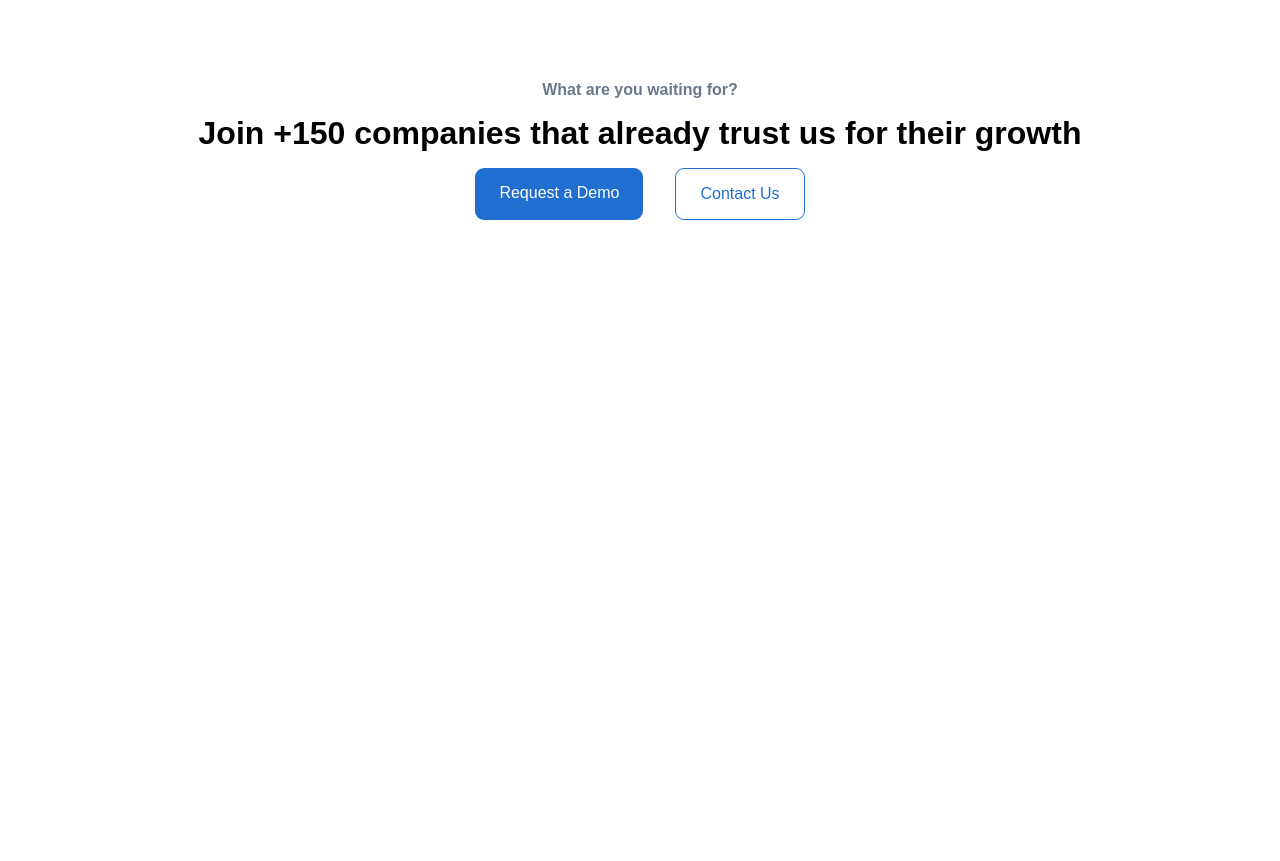
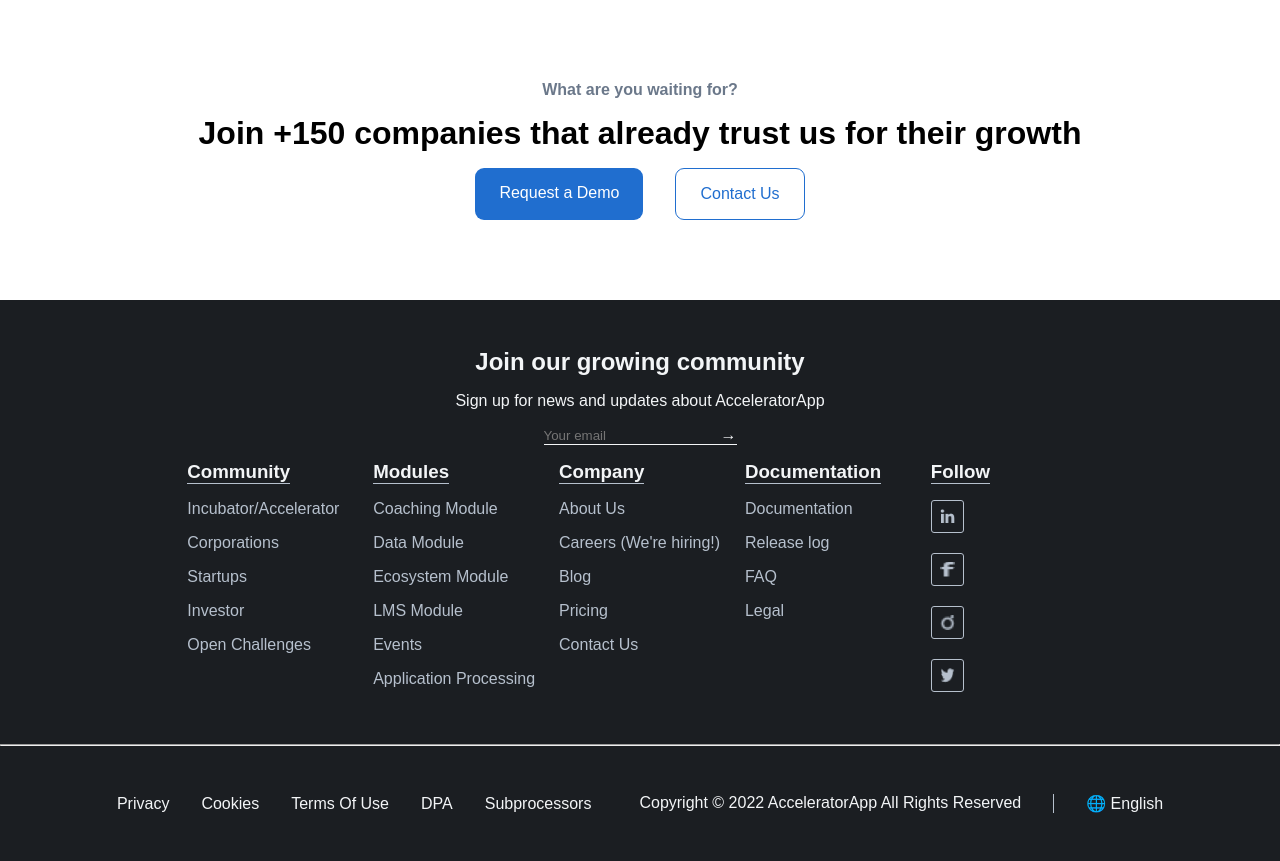
Before and after one commit to Daf98/AcceleratorTest, a Gatsby site: page / in a window 1280 px wide. Shown: the part 3606-4467 px from the top of the page. Before the commit the page ends 3906 px from the top, so only its background shows below. Built offline with nearby package versions, Linux system fonts and the light colour scheme; Gatsby itself is replaced by a stand-in of ours.

Commit message:
Finish footer

```diff
--- /dev/null
+++ b/src/components/footer.js
@@ -0,0 +1,109 @@
+import React from "react";
+import {
+  footerContainer,
+  footerArrow,
+  inputEmail,
+  footerGrid,
+  footerItem,
+  footerTitle,
+  footerIcon,
+  separatorLine
+} from "./footer.module.css";
+import { Link } from "gatsby";
+import icon1 from "../images/footer/LinkedIn.png";
+import icon2 from "../images/footer/Facebook.png";
+import icon3 from "../images/footer/Vector.png";
+import icon4 from "../images/footer/Twitter.png";
+
+const Footer = () => {
+  return (
+    <>
+      <div className={footerContainer}>
+        <h2>Join our growing community</h2>
+        <p>Sign up for news and updates about AcceleratorApp</p>
+        <div className={inputEmail}>
+          <input type="text" placeholder="Your email" />
+          <Link to="/newsletter" id={footerArrow}>
+            →
+          </Link>
+        </div>
+        <div className={footerGrid}>
+          <div className={footerItem}>
+            <h3 className={footerTitle}>Community</h3>
+            <ul className={footerItem}>
+              <li>Incubator/Accelerator</li>
+              <li>Corporations</li>
+              <li>Startups</li>
+              <li>Investor</li>
+              <li>Open Challenges</li>
+            </ul>
+          </div>
+          <div className={footerItem}>
+            <h3 className={footerTitle}>Modules</h3>
+            <ul className={footerItem}>
+              <li>Coaching Module</li>
+              <li>Data Module</li>
+              <li>Ecosystem Module</li>
+              <li>LMS Module</li>
+              <li>Events</li>
+              <li>Application Processing</li>
+            </ul>
+          </div>
+          <div className={footerItem}>
+            <h3 className={footerTitle}>Company</h3>
+            <ul className={footerItem}>
+              <li>About Us</li>
+              <li>Careers (We're hiring!)</li>
+              <li>Blog</li>
+              <li>Pricing</li>
+              <li>Contact Us</li>
+            </ul>
+          </div>
+          <div className={footerItem}>
+            <h3 className={footerTitle}>Documentation</h3>
+            <ul className={footerItem}>
+              <li>Documentation</li>
+              <li>Release log</li>
+              <li>FAQ</li>
+              <li>Legal</li>
+            </ul>
+          </div>
+          <div className={footerItem}>
+            <h3 className={footerTitle}>Follow</h3>
+            <ul className={footerItem}>
+              <Link to="/linkedin">
+                <img src={icon1} alt="LinkedIn" className={footerIcon} />
+              </Link>
+              <Link to="/facebook">
+                <img src={icon2} alt="Facebook" className={footerIcon} />
+              </Link>
+              <Link to="/vector">
+                <img src={icon3} alt ="Vector" className={footerIcon} />
+              </Link>
+              <Link to="/twitter">
+                <img src={icon4} alt="Twitter" className={footerIcon} />
+              </Link>
+            </ul>
+          </div>
+        </div>
+      </div>
+      <hr />
+      <footer>
+        <ul>
+          <li>Privacy</li>
+          <li>Cookies</li>
+          <li>Terms Of Use</li>
+          <li>DPA</li>
+          <li>Subprocessors</li>
+        </ul>
+        <ul>
+          <li>Copyright © 2022 AcceleratorApp All Rights Reserved</li>
+          <div id={separatorLine} />
+          <li>🌐 English</li>
+        </ul>
+      </footer>
+    </>
+  );
+};
+
+export default Footer;
--- /dev/null
+++ b/src/components/footer.module.css
@@ -0,0 +1,62 @@
+.footerContainer,
+footer {
+  background-color: #1b1e22;
+  color: #f3f5f7;
+  display: flex;
+  flex-direction: column;
+  gap: 1rem;
+  padding: 3rem 1rem;
+  align-items: center;
+}
+
+input[type="text"],
+textarea,
+#footerArrow {
+  background-color: #1b1e22;
+  color: #f3f5f7;
+  border: none;
+  text-decoration: none;
+}
+
+.inputEmail {
+    border-bottom: 1px solid #f3f5f7;
+}
+
+.footerGrid {
+    display: grid;
+    grid-template-columns: repeat(5, 1fr);
+    gap: 1.5rem;
+}
+
+.footerItem {
+    display: flex;
+    flex-direction: column;
+    align-items: flex-start;
+    gap: 1rem;
+}
+
+.footerTitle {
+    border-bottom: 1px solid #B6C0CD;
+}
+
+.footerItem li {
+    color: #B6C0CD;
+}
+
+footer {
+    flex-direction: row;
+    justify-content: center;
+    gap: 3rem;
+}
+
+.footerIcon {
+    width: 15px;
+    height: 15px;
+    border: 1px solid #B6C0CD;
+    border-radius: 3px;
+    padding: 0.5rem;
+}
+
+#separatorLine {
+    border-left: 1px solid #B6C0CD;
+}
--- a/src/pages/index.js
+++ b/src/pages/index.js
@@ -6,6 +6,7 @@
 import Card from '../components/card'
 import Features from '../components/features'
 import Clients from '../components/clients'
+import Footer from '../components/footer'
 import './index.module.css'
 
 const Index = () => {
@@ -18,6 +19,7 @@
     <Card />
     <Features />
     <Clients />
+    <Footer />
     </>
   )
 }
```
Also changed, not shown: src/images/carouselPicture.png (added), src/images/footer/Facebook.png (added), src/images/footer/LinkedIn.png (added), src/images/footer/Twitter.png (added), src/images/footer/Vector.png (added).
